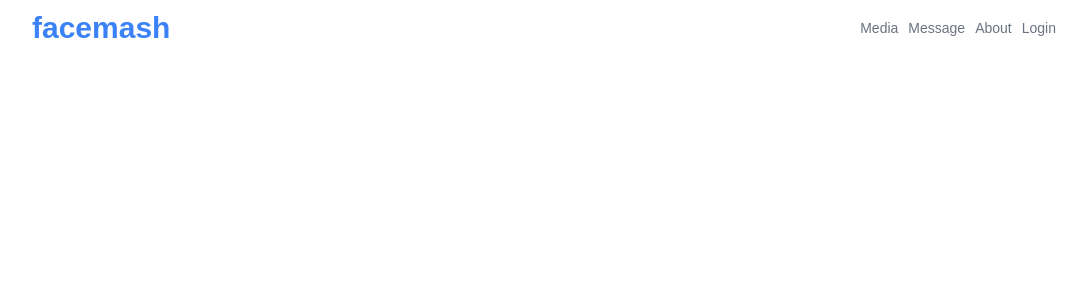
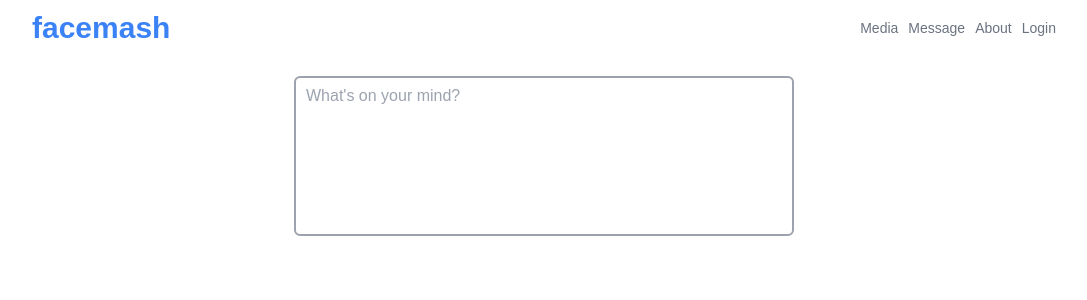
Before and after one commit to faisalchy64/facemash-frontend, a React (Create React App) app: page / in a window 1280 px wide. Shown: the top 300 px of the page, without its empty margins (96-1183 px from the left). Built offline with nearby package versions, Linux system fonts and the light colour scheme.

Commit message:
i have created a home page and a textarea component

```diff
--- /dev/null
+++ b/src/components/Textarea.js
@@ -0,0 +1,57 @@
+import { useState } from "react";
+
+function Textarea() {
+    const [show, setShow] = useState(false);
+
+    const handleSubmit = (e) => {
+        e.preventDefault();
+
+        console.log(e.target.body.value);
+    };
+
+    return (
+        <div className="w-4/5 sm:w-[500px] mx-auto py-5">
+            {show && (
+                <div className="flex justify-between items-center py-5">
+                    <h1 className="text-lg font-semibold text-gray-500 text-center relative">
+                        Create Post
+                    </h1>
+                    <span
+                        className="material-symbols-outlined text-3xl text-gray-500 cursor-pointer"
+                        onClick={() => setShow(false)}
+                    >
+                        cancel
+                    </span>
+                </div>
+            )}
+
+            <form onSubmit={handleSubmit}>
+                <textarea
+                    className="w-full h-40 block text-gray-500 px-2.5 py-1.5 border-2 border-gray-400 outline-none resize-none rounded-md"
+                    name="body"
+                    placeholder="What's on your mind?"
+                    onFocus={() => setShow(true)}
+                ></textarea>
+
+                {show && (
+                    <input
+                        type="text"
+                        name="image"
+                        placeholder="image url"
+                        className="w-full block border-2 border-gray-400 outline-none px-2.5 py-1.5 my-2.5 rounded-md"
+                    />
+                )}
+
+                {show && (
+                    <input
+                        type="submit"
+                        placeholder="image url"
+                        className="w-full block text-white bg-blue-500 outline-none px-2.5 py-1.5 rounded-md"
+                    />
+                )}
+            </form>
+        </div>
+    );
+}
+
+export default Textarea;
--- /dev/null
+++ b/src/pages/Home.js
@@ -0,0 +1,11 @@
+import Textarea from "../components/Textarea";
+
+function Home() {
+    return (
+        <>
+            <Textarea />
+        </>
+    );
+}
+
+export default Home;
```
Also changed, not shown: src/router/router.js (+7 -1 lines).
